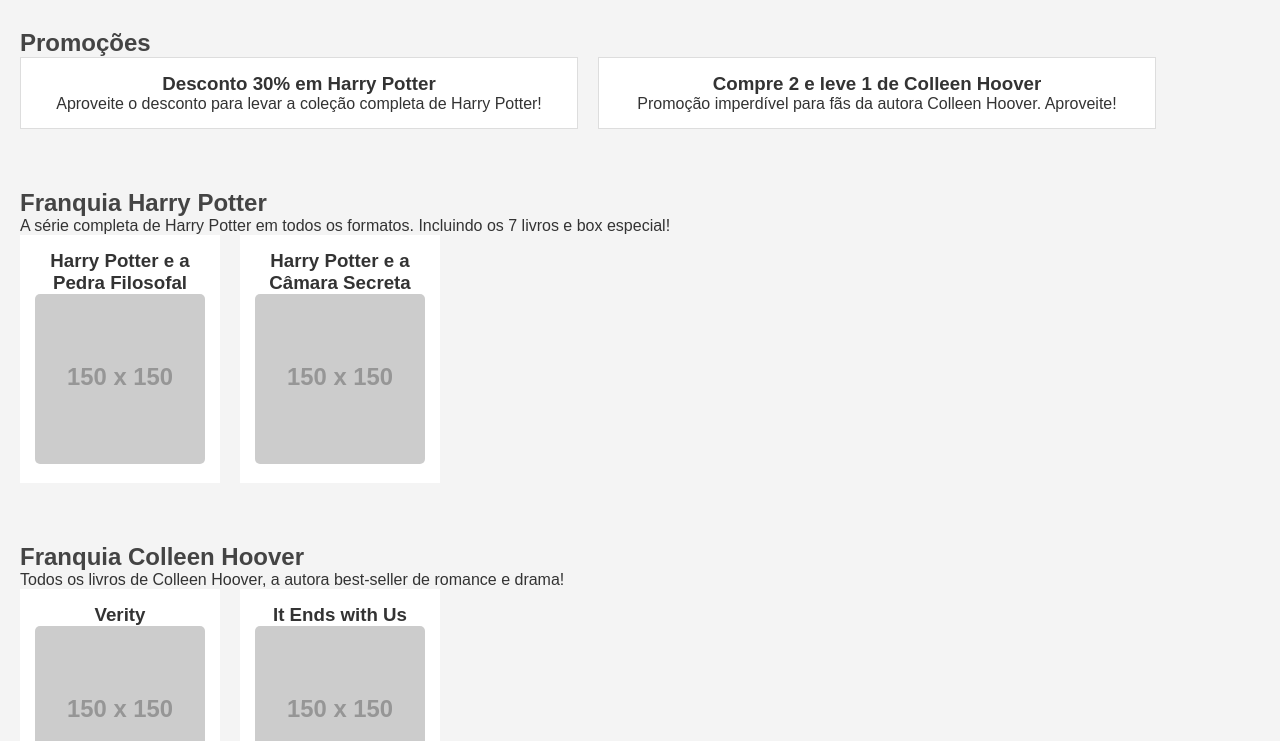
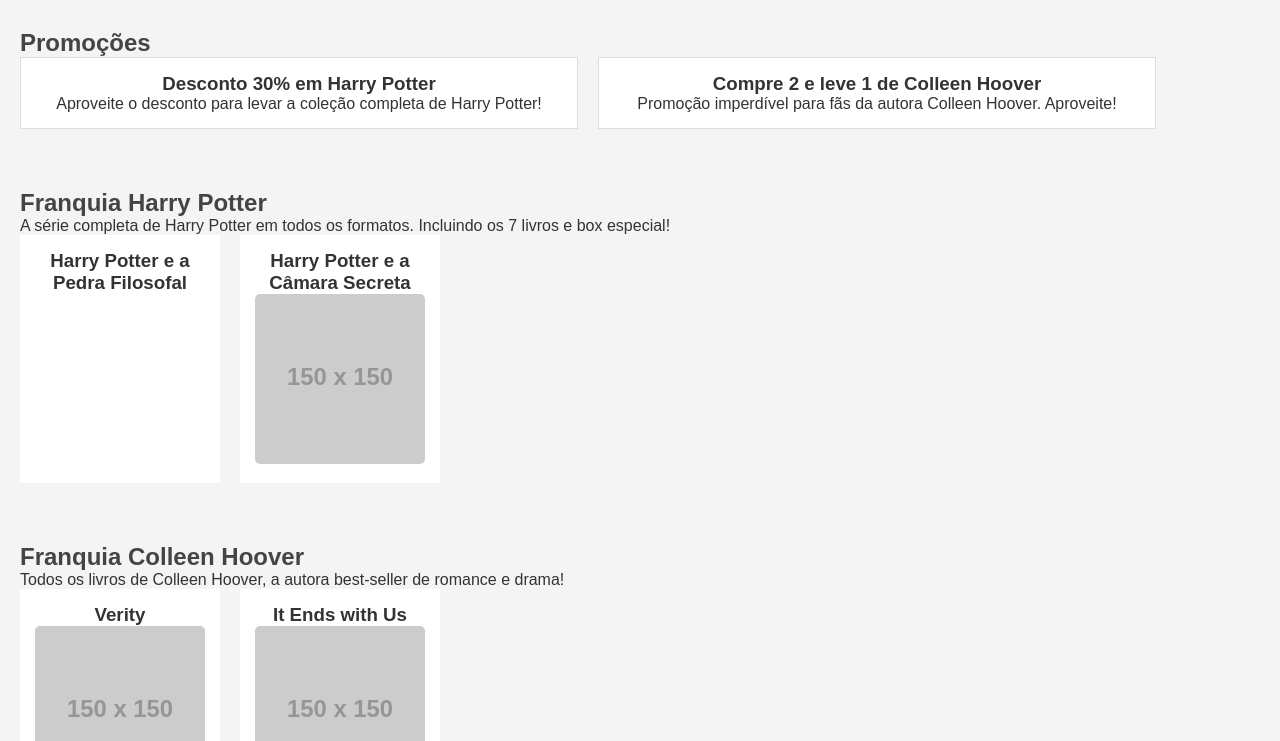
Before and after one commit to thamilialves/livraria, a plain HTML site: page index.html in a window 1280 px wide. Shown: the part 59-800 px from the top of the page. Drawn offline with Linux system fonts and the light colour scheme; placeholder pictures from the web are drawn by us.

Commit message:
Update index.html

```diff
--- a/index.html
+++ b/index.html
@@ -41,7 +41,7 @@
         <div class="book-list">
             <div class="book-item">
                 <h3>Harry Potter e a Pedra Filosofal</h3>
-                <img src="https://via.placeholder.com/150" alt="Harry Potter e a Pedra Filosofal">
+                <img="" alt="">
             </div>
             <div class="book-item">
                 <h3>Harry Potter e a Câmara Secreta</h3>
```
